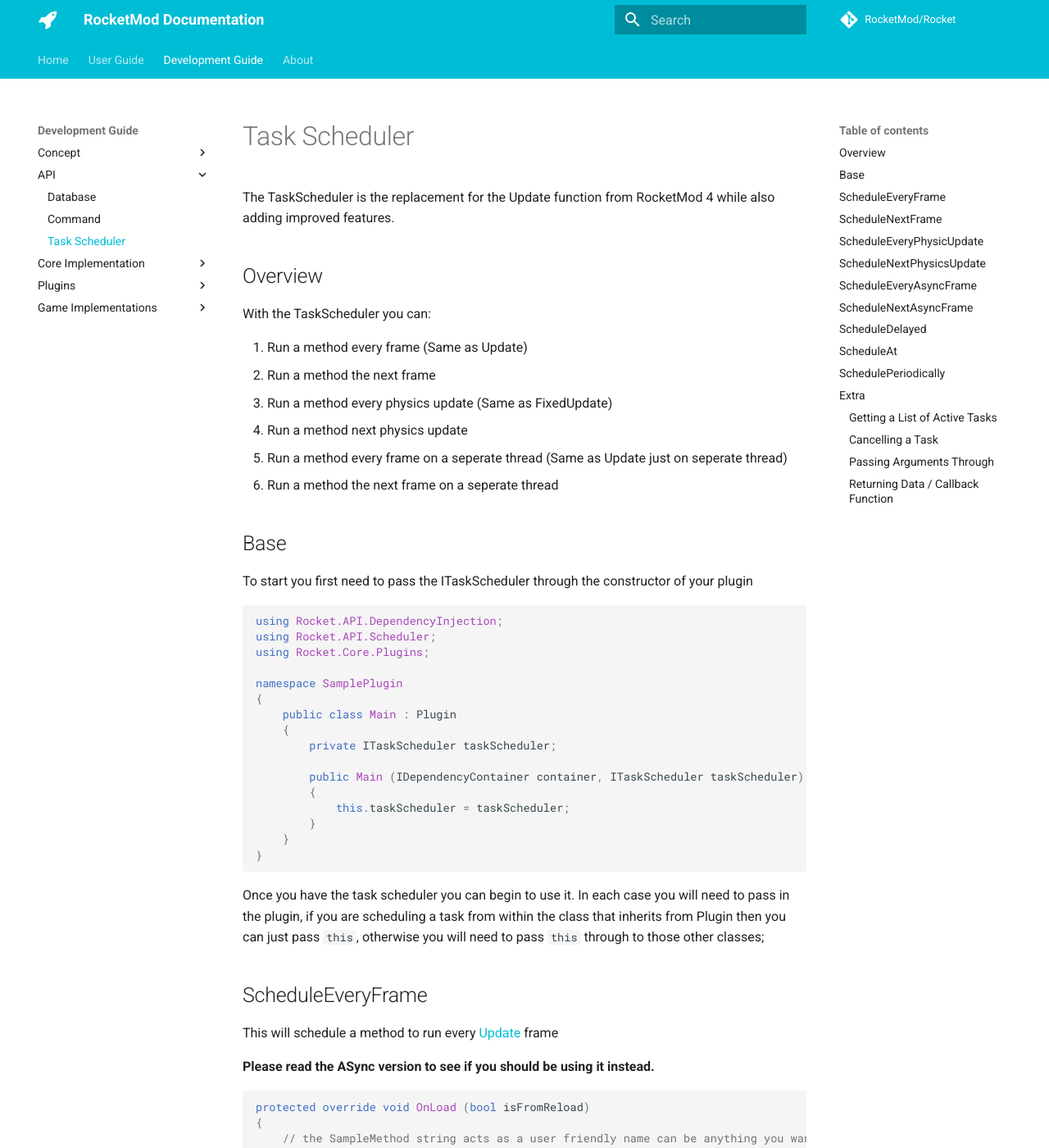
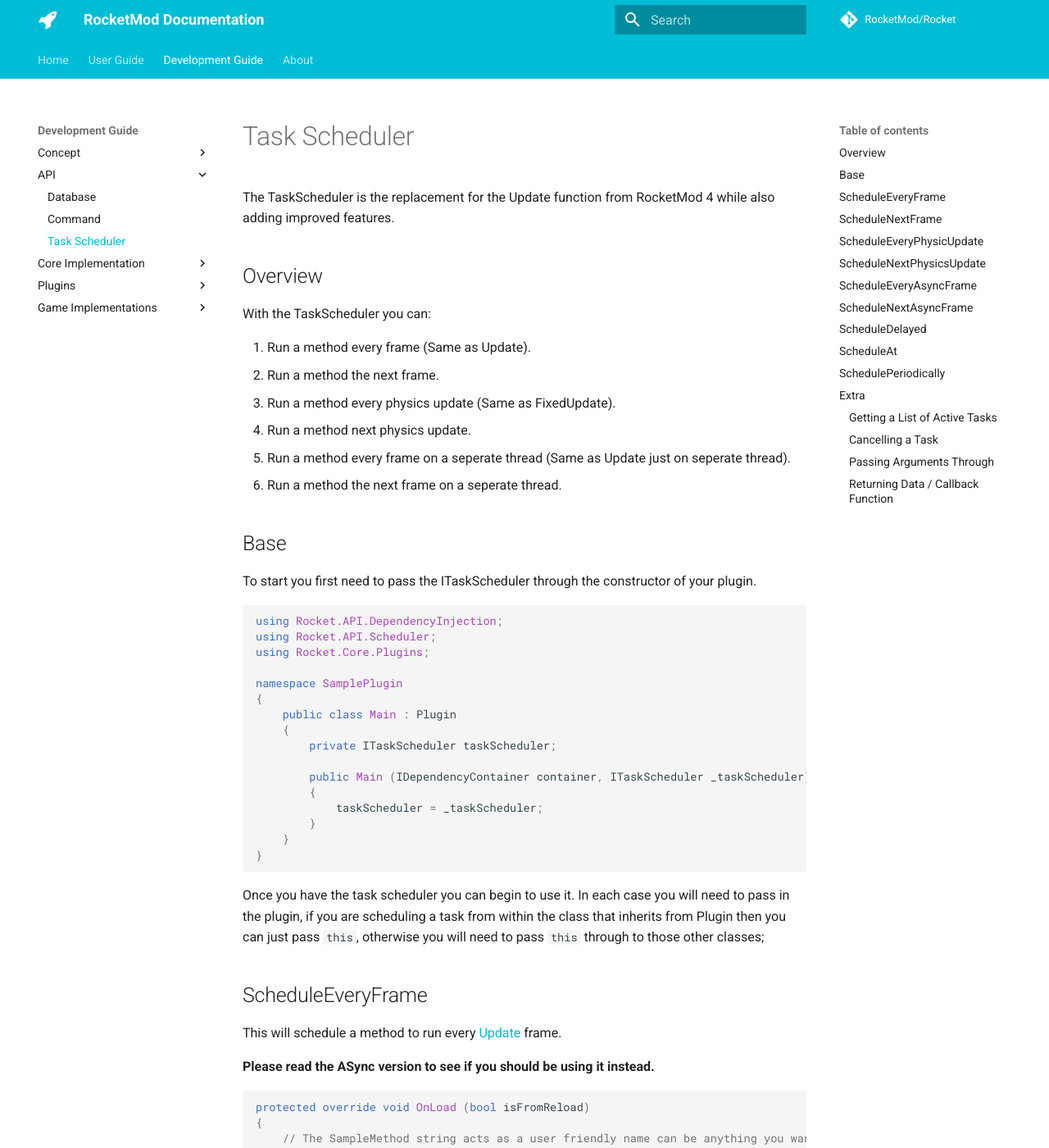
Before and after one commit to RocketMod/Rocket.Documentation, an MkDocs documentation site: the page built from content/development-guide/api/task-scheduler.md, in a window 1280 px wide and 1400 px high. Shown: the whole window at 82% size. Built offline with MkDocs 1.6.1 and Material for MkDocs 9.7.7, drawn with Linux system fonts in a browser that asks for light colours; comment, search, counter and statistics services are not loaded; old or Windows-style settings are respelled for this version of MkDocs; some of the changed text lies outside the part shown.

Commit message:
A little bit more fixes.
­

````diff
--- a/content/development-guide/api/task-scheduler.md
+++ b/content/development-guide/api/task-scheduler.md
@@ -3,16 +3,15 @@ The TaskScheduler is the replacement for the Update function from RocketMod 4 wh
 ## Overview
 With the TaskScheduler you can:
 
-1. Run a method every frame (Same as Update)
-2. Run a method the next frame
-3. Run a method every physics update (Same as FixedUpdate)
-4. Run a method next physics update
-5. Run a method every frame on a seperate thread (Same as Update just on seperate thread)
-6. Run a method the next frame on a seperate thread
+1. Run a method every frame (Same as Update).
+2. Run a method the next frame.
+3. Run a method every physics update (Same as FixedUpdate).
+4. Run a method next physics update.
+5. Run a method every frame on a seperate thread (Same as Update just on seperate thread).
+6. Run a method the next frame on a seperate thread.
 
 ## Base
-To start you first need to pass the ITaskScheduler through the constructor of your plugin
-
+To start you first need to pass the ITaskScheduler through the constructor of your plugin.
 ```csharp
 using Rocket.API.DependencyInjection;
 using Rocket.API.Scheduler;
@@ -24,9 +23,9 @@ namespace SamplePlugin
 	{
 		private ITaskScheduler taskScheduler;
 
-		public Main (IDependencyContainer container, ITaskScheduler taskScheduler) : base ("Sample Plugin", container)
+		public Main (IDependencyContainer container, ITaskScheduler _taskScheduler) : base ("Sample Plugin", container)
 		{
-			this.taskScheduler = taskScheduler;
+			taskScheduler = _taskScheduler;
 		}
 	}
 }
@@ -35,14 +34,13 @@ namespace SamplePlugin
 Once you have the task scheduler you can begin to use it. In each case you will need to pass in the plugin, if you are scheduling a task from within the class that inherits from Plugin then you can just pass `this`, otherwise you will need to pass `this` through to those other classes;
 
 ## ScheduleEveryFrame
-This will schedule a method to run every [Update](https://docs.unity3d.com/ScriptReference/MonoBehaviour.Update.html) frame
+This will schedule a method to run every [Update](https://docs.unity3d.com/ScriptReference/MonoBehaviour.Update.html) frame.
 
 **Please read the ASync version to see if you should be using it instead.**
-
 ```csharp
 protected override void OnLoad (bool isFromReload)
 {
-	// the SampleMethod string acts as a user friendly name can be anything you want
+	// The SampleMethod string acts as a user friendly name can be anything you want.
 	taskScheduler.ScheduleEveryFrame (this, SampleMethod, "SampleMethod");
 }
 
@@ -57,29 +55,25 @@ This will schedule a method to run the next [Update](https://docs.unity3d.com/Sc
 
 **Please read the ASync version to see if you should be using it instead.**
 
-Im gonna skip the padding above and just focus on the taskScheduler bit.
-
+I'm going to skip the padding above and just focus on the taskScheduler bit.
 ```csharp
 taskScheduler.ScheduleNextFrame (this, SampleMethod, "SampleMethod");
 ```
 
 ## ScheduleEveryPhysicUpdate
 This will schedule a method to run every [FixedUpdate](https://docs.unity3d.com/ScriptReference/MonoBehaviour.FixedUpdate.html) frame.
-
 ```csharp
 taskScheduler.ScheduleEveryPhysicUpdate (this, SampleMethod, "SampleMethod");
 ```
 
 ## ScheduleNextPhysicsUpdate
 This will schedule a method to the next [FixedUpdate](https://docs.unity3d.com/ScriptReference/MonoBehaviour.FixedUpdate.html) frame and **it will run only once**.
-
 ```csharp
 taskScheduler.ScheduleNextPhysicUpdate (this, SampleMethod, "SampleMethod");
 ```
 
 ## ScheduleEveryAsyncFrame
 This and the next functions are probably the most imporant. This will run your method every frame on a **seperate** thread, this is vital for performance, if your method is doing some calculation and will have a delay it should be run on a seperate thread to avoid lagging the server, the next one is probably more useful then the this since its only run once but still.
-
 ```csharp
 taskScheduler.ScheduleEveryAsyncFrame (this, SampleMethod, "SampleMethod");
 ```
@@ -87,8 +81,7 @@ taskScheduler.ScheduleEveryAsyncFrame (this, SampleMethod, "SampleMethod");
 ## ScheduleNextAsyncFrame
 This will run your method once on the next frame in a **seperate** thread.
 
-> **Please use this for anything sql or database related, don't be that plugin that lags the server.**
-
+> **Please use this for anything SQL or database related. Don't be that plugin that lags the server.**
 ```csharp
 taskScheduler.ScheduleNextAsyncFrame (this, SampleMethod, "SampleMethod");
 ```
@@ -96,7 +89,6 @@ taskScheduler.ScheduleNextAsyncFrame (this, SampleMethod, "SampleMethod");
 ## ScheduleDelayed
 This will run your method once after the set delay time and can be both on **main** thread and **seperate** thread.
 It is also destroyed after reload.
-
 ```csharp
 TimeSpan runAfter = TimeSpan.FromSeconds (15); // Runs after 15 seconds
 taskScheduler.ScheduleDelayed (this, SampleMethod, "SampleMethod", runAfter, true); // Async
@@ -104,9 +96,8 @@ taskScheduler.ScheduleDelayed (this, SampleMethod, "SampleMethod", runAfter); //
 ```
 
 ## ScheduleAt
-This will run your method once after the set delay time and can be both on **main** thread and **seperate** thread
+This will run your method once after the set delay time and can be both on **main** thread and **seperate** thread.
 It is also destroyed after reload.
-
 ```csharp
 TimeSpan runAfter = TimeSpan.FromSeconds (15); // Runs every 15 seconds
 taskScheduler.ScheduleAt (this, SampleMethod, "SampleMethod", runAfter, true); // Async
@@ -114,9 +105,8 @@ taskScheduler.ScheduleAt (this, SampleMethod, "SampleMethod", runAfter); // No A
 ```
 
 ## SchedulePeriodically
-This will run your method every set amount of time and can have a delay also can be both on **main** thread and **seperate** thread
+This will run your method every set amount of time and can have a delay also can be both on **main** thread and **seperate** thread.
 It is also destroyed after reload.
-
 ```csharp
 TimeSpan runEvery = TimeSpan.FromSeconds (30); Run every 30 Seconds
 TimeSpan runAfter = TuneSpan.FromSeconds (5); After 5 Second Delay (were applicable)
@@ -127,7 +117,6 @@ taskScheduler.SchedulePeriodically (this, SampleMethod, "SampleMethod", runEvery
 ```
 
 ## Extra
-
 ### Getting a List of Active Tasks
 
 This will also return tasks scheduled by other plugins
@@ -143,21 +132,20 @@ There are two methods of doing this
 ```csharp
 ITask myTask = taskScheduler.ScheduleEveryFrame (this, SampleMethod);
 
-// returns a boolean
-// true 	= Canceled
-// false 	= Was already canceled
+// Returns a boolean.
+// true 	= Canceled.
+// false 	= Was already canceled.
 taskScheduler.CancelTask (myTask);
 ```
 
 **2**. Use this method if you just want to cancel and dont care if it was previously canceled
 
-**Note**: This still just calls `taskScheduler.CancelTask (...);` however it might be more convenient for you to use `myTask.Cancel ();` in some cases.
+**Note:** This still just calls `taskScheduler.CancelTask (...);` however it might be more convenient for you to use. `myTask.Cancel ();` in some cases.
 ```csharp
 myTask.Cancel ();
 ```
 
 ### Passing Arguments Through
-
 ```csharp
 protected override void OnLoad (bool isFromReload)
 {
````
Also changed, not shown: other parts of content/development-guide/api/task-scheduler.md (+1 -2 lines).
